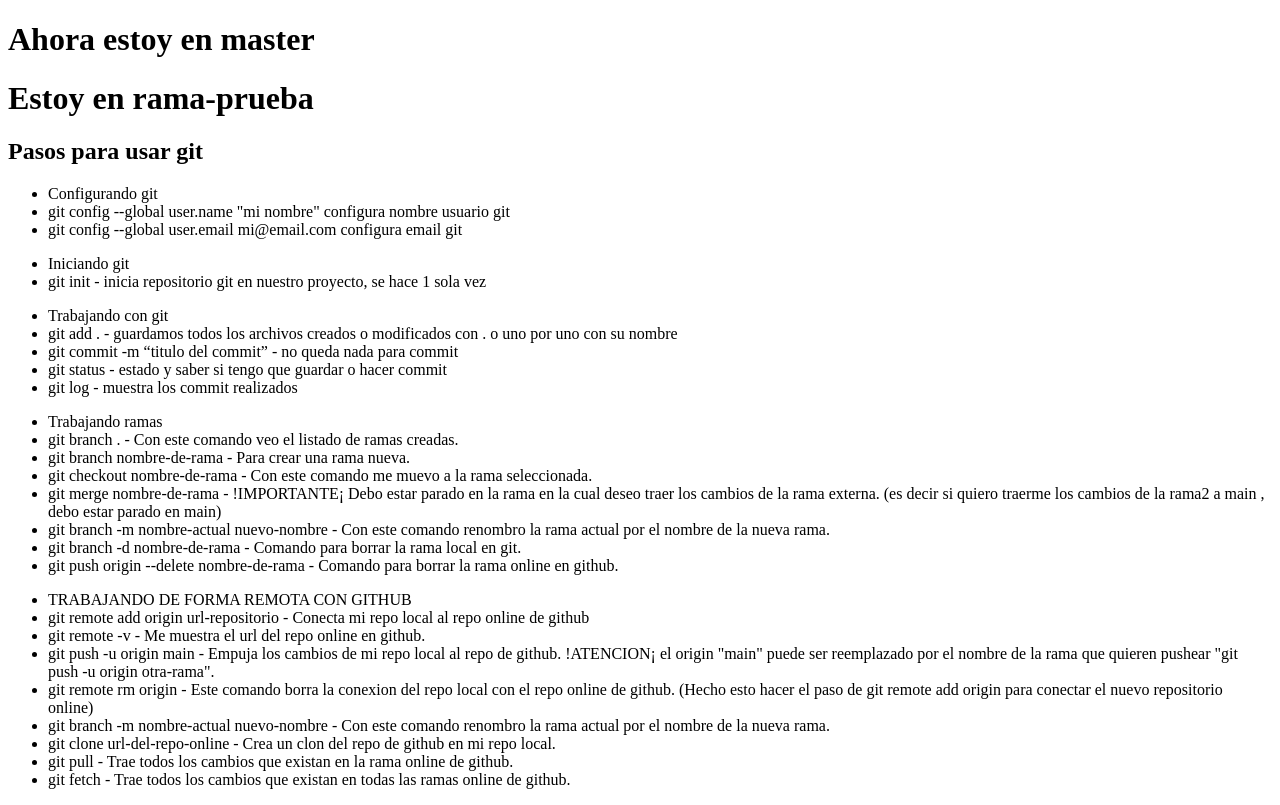
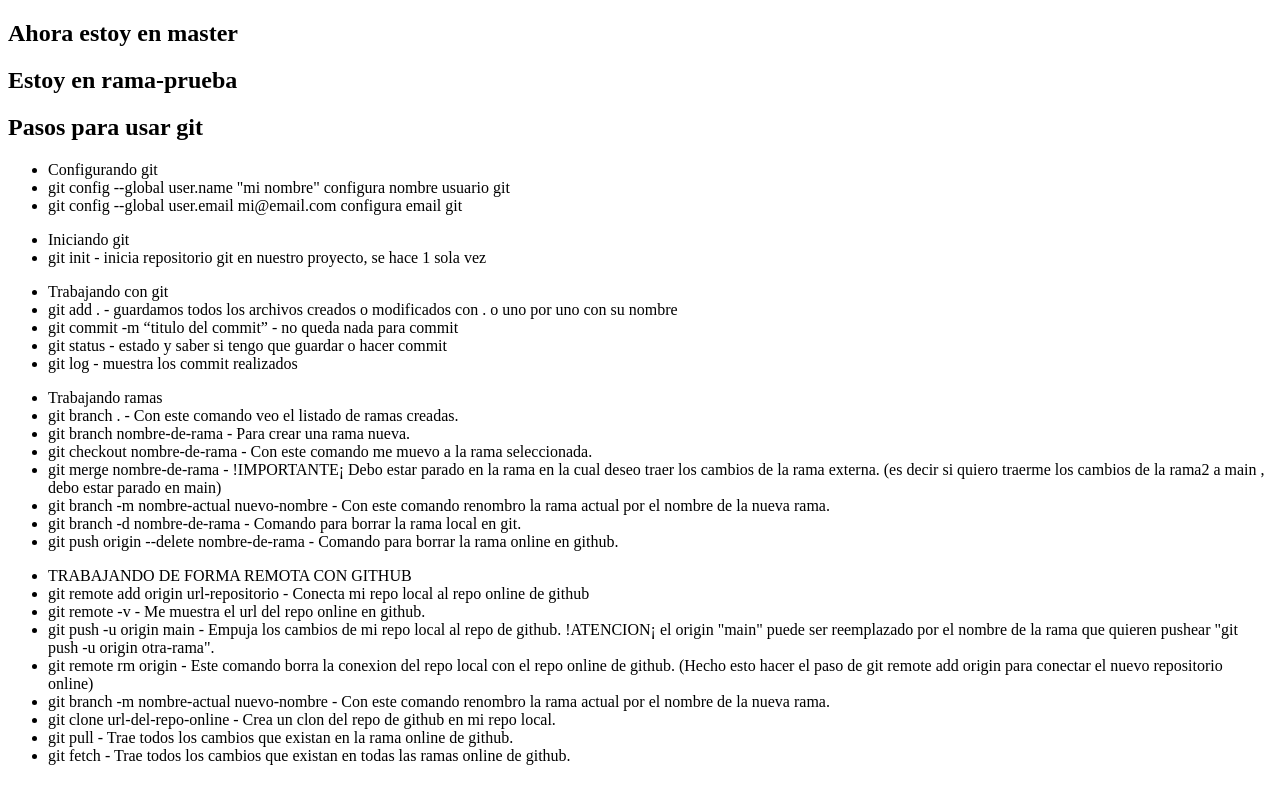
Before and after one commit to Agabaldon80/Prueba01, a plain HTML site: page index.html in a window 1280 px wide. Drawn offline with Linux system fonts and the light colour scheme.

Commit message:
arregle el h2

```diff
--- a/index.html
+++ b/index.html
@@ -7,8 +7,11 @@
     <title>Clase git</title>
 </head>
 <body>
-    <h1> Ahora estoy en master</h1>
-    <h1> Estoy en rama-prueba </h1>
+    <section>
+        <h1> Ahora estoy en master</h1>
+        <h2> Estoy en rama-prueba </h2>
+    </section>
+
     <section>
         <h1> Pasos para usar git </h1>
         <ul>
```
